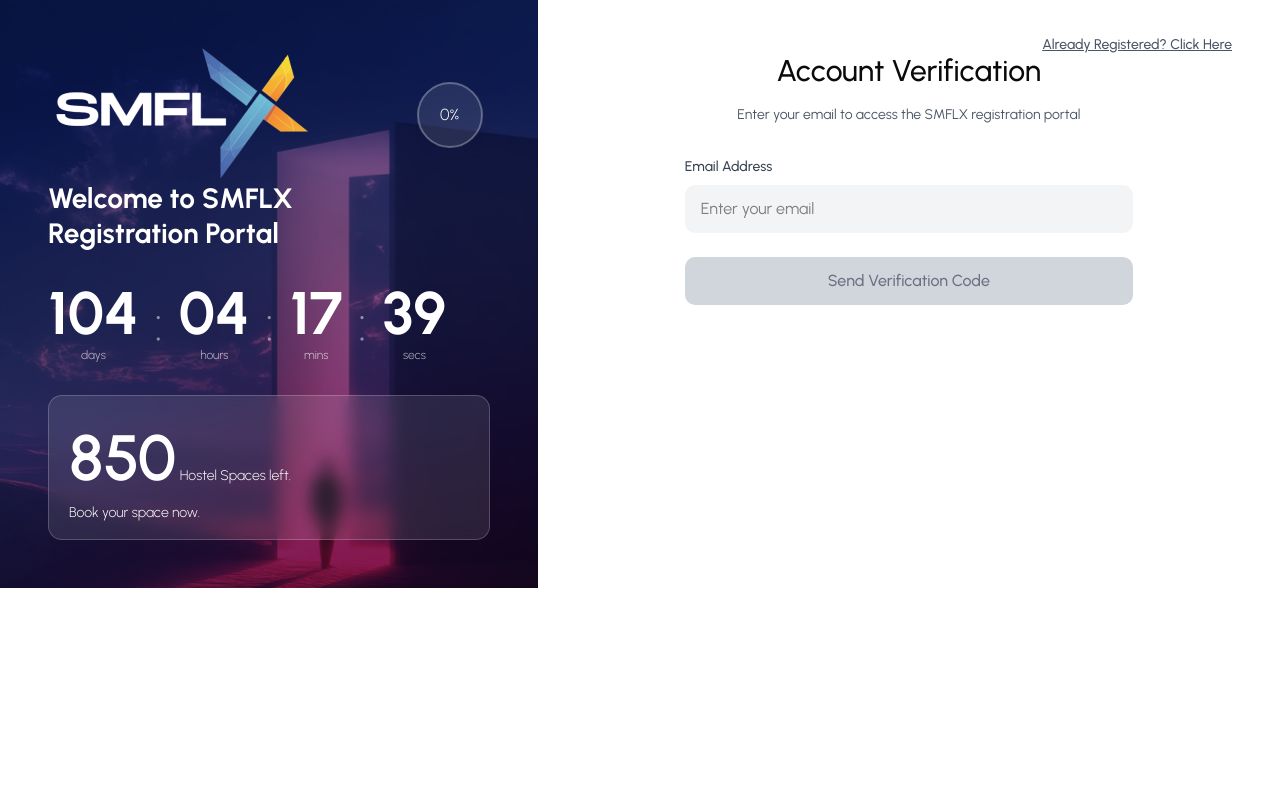
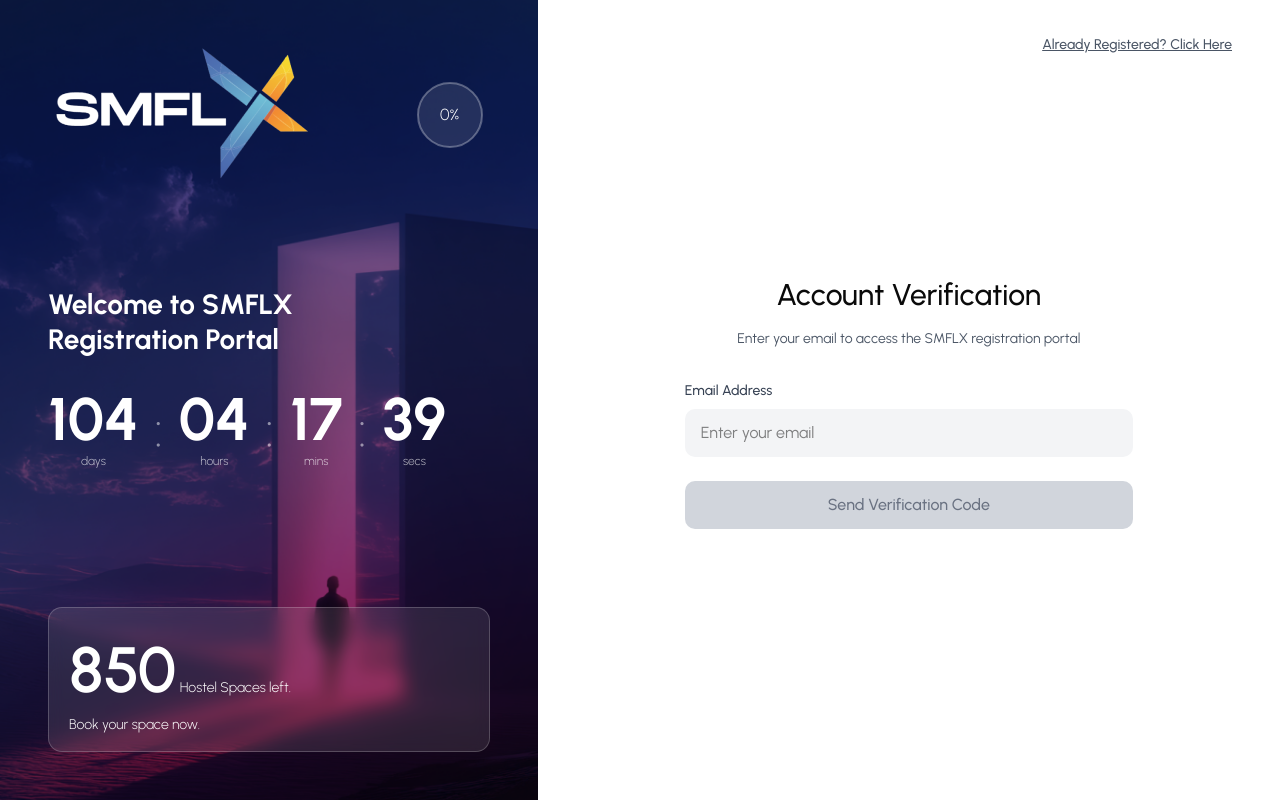
Before and after one commit to lvscdev/smflx-frontend, a Next.js app: page / in a window 1280 px wide. Built offline with nearby package versions, Linux system fonts and the light colour scheme.

Commit message:
Half screen fixes and sidebar for dashboard

```diff
--- a/src/app/(front-office)/page.tsx
+++ b/src/app/(front-office)/page.tsx
@@ -21,72 +21,37 @@
 
 export default function HomePage() {
   const [view, setView] = useState<View>("verify");
-
-  // shared state
   const [email, setEmail] = useState("");
   const [profile, setProfile] = useState<any>(null);
   const [selectedEvent, setSelectedEvent] = useState<{ id: string; name: string } | null>(null);
   const [registration, setRegistration] = useState<any>(null);
   const [paymentAmount, setPaymentAmount] = useState<number>(0);
 
-  // ✅ Sidebar should NOT show on returning user flow + dashboard
-  const showSidebar = view !== "login" && view !== "dashboard";
+  const showSidebar = view !== "dashboard";
 
   const steps = useMemo(() => {
-    // Only steps for new registration flow
     return [
-      {
-        id: 1,
-        title: "Verify Email",
-        description: "Confirm your email address",
-        completed: view !== "verify",
-      },
-      {
-        id: 2,
-        title: "Profile",
-        description: "Complete your details",
-        completed: ["event-selection", "event-registration", "payment", "dashboard"].includes(view),
-      },
-      {
-        id: 3,
-        title: "Select Event",
-        description: "Choose your event",
-        completed: ["event-registration", "payment", "dashboard"].includes(view),
-      },
-      {
-        id: 4,
-        title: "Register",
-        description: "Registration options",
-        completed: ["payment", "dashboard"].includes(view),
-      },
-      {
-        id: 5,
-        title: "Payment",
-        description: "Confirm payment",
-        completed: ["dashboard"].includes(view),
-      },
+      { id: 1, title: "Verify Email", description: "Confirm your email address", completed: view !== "verify" },
+      { id: 2, title: "Profile", description: "Complete your details", completed: ["event-selection","event-registration","payment","dashboard"].includes(view) },
+      { id: 3, title: "Select Event", description: "Choose your event", completed: ["event-registration","payment","dashboard"].includes(view) },
+      { id: 4, title: "Register", description: "Registration options", completed: ["payment","dashboard"].includes(view) },
+      { id: 5, title: "Payment", description: "Confirm payment", completed: view === "dashboard" },
     ];
   }, [view]);
 
   const currentStep = useMemo(() => {
     switch (view) {
-      case "verify":
-        return 1;
-      case "profile":
-        return 2;
-      case "event-selection":
-        return 3;
-      case "event-registration":
-        return 4;
-      case "payment":
-        return 5;
-      default:
-        return 1;
+      case "verify": return 1;
+      case "profile": return 2;
+      case "event-selection": return 3;
+      case "event-registration": return 4;
+      case "payment": return 5;
+      default: return 1;
     }
   }, [view]);
 
   return (
-    <div className="flex min-h-screen w-full">
+    <div className="flex h-screen w-full">
       {showSidebar && (
         <Sidebar
           currentStep={currentStep}
@@ -95,13 +60,11 @@
         />
       )}
 
-      {/* Right panel */}
-      <div className="flex-1 min-h-screen overflow-y-auto bg-white">
+      <div className="flex-1 h-full flex flex-col overflow-y-auto bg-white">
         {view === "verify" && (
           <EmailVerification
             onVerified={(verifiedEmail) => {
               setEmail(verifiedEmail);
-              // ✅ After verification -> Profile form (NEW registration)
               setView("profile");
             }}
             onAlreadyRegistered={() => setView("login")}
@@ -110,11 +73,8 @@
 
         {view === "login" && (
           <ReturningUserLogin
-            onLoginSuccess={() => {
-              // ✅ Returning user goes straight to dashboard
-              setView("dashboard");
-            }}
-            onCancel={() => setView("verify")} // New Registration
+            onLoginSuccess={() => setView("dashboard")}
+            onCancel={() => setView("verify")}
           />
         )}
 
@@ -154,9 +114,8 @@
               };
               setRegistration(reg);
 
-              // ✅ Decide payment amount (edit as needed)
-              const amount =
-                data.attendeeType === "online" ? 0 : 5000; // example logic
+              // TODO: replace with real pricing logic
+              const amount = data.attendeeType === "online" ? 0 : 5000;
               setPaymentAmount(amount);
 
               setView(amount > 0 ? "payment" : "dashboard");
@@ -179,7 +138,6 @@
             registration={registration}
             accommodation={null}
             onLogout={() => {
-              // reset to start
               setEmail("");
               setProfile(null);
               setSelectedEvent(null);
```
